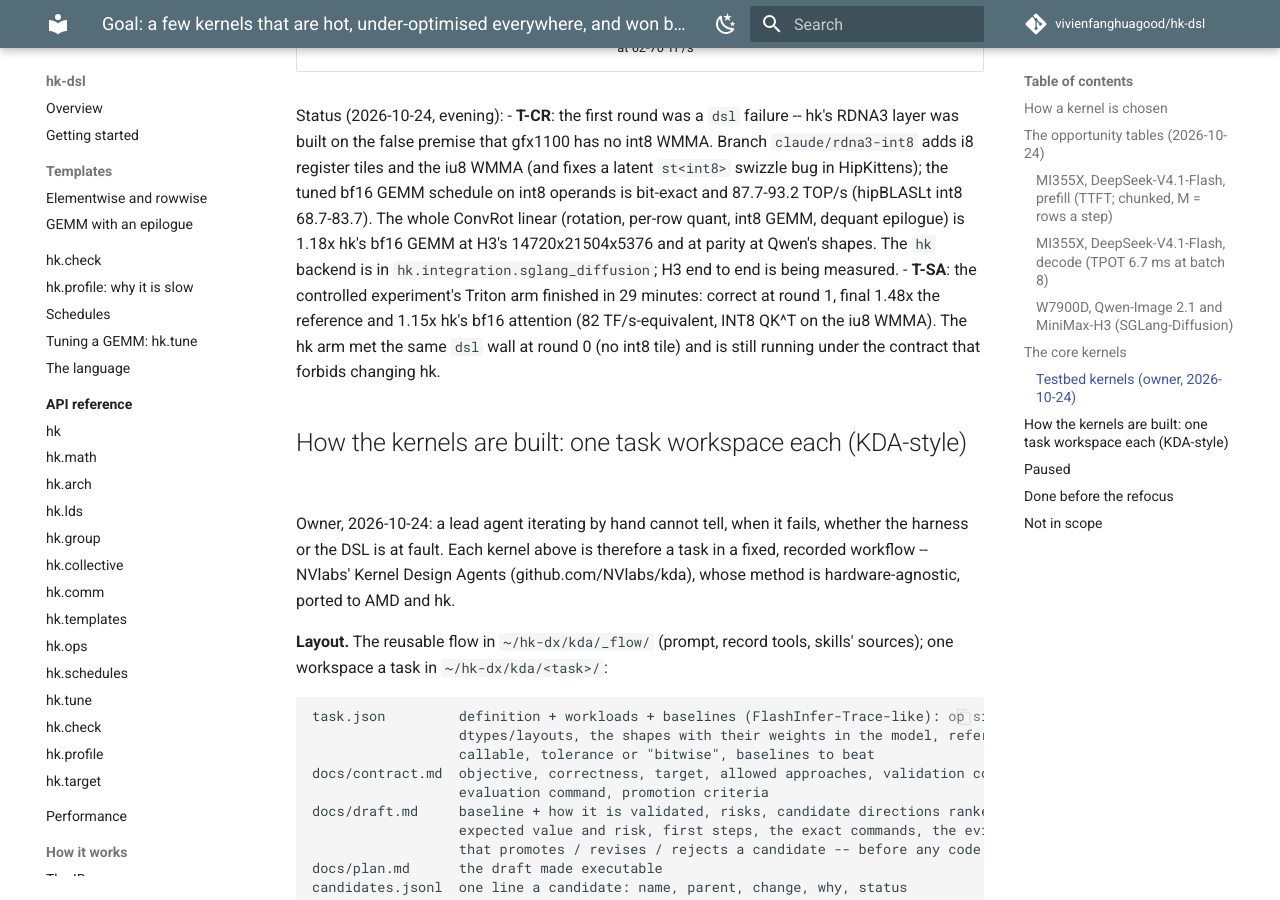
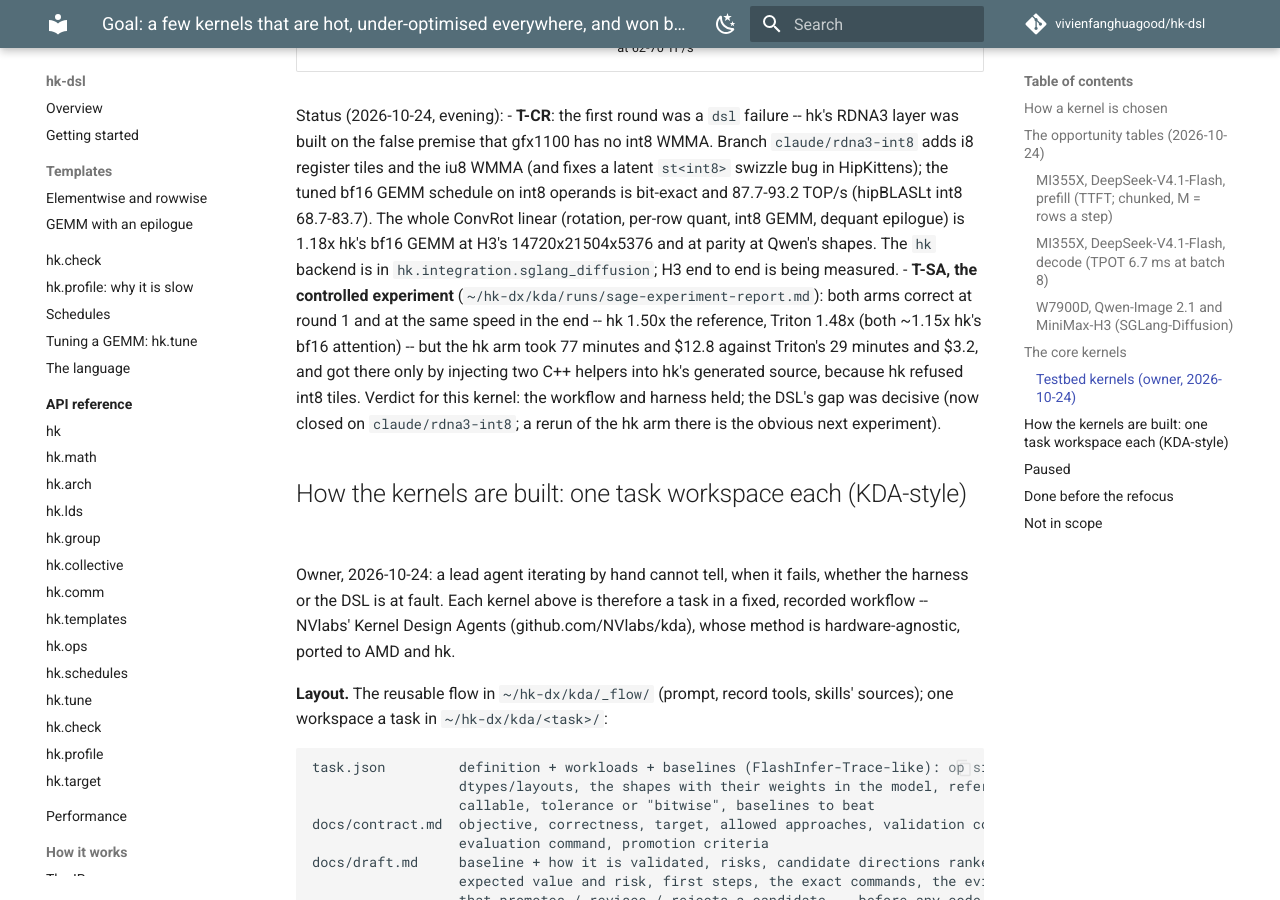
Before and after one commit to vivienfanghuagood/hk-dsl, an MkDocs documentation site: the page built from docs/design/e2e-goal.md, in a window 1280 px wide and 900 px high, scrolled down 4938 px. Built offline with MkDocs 1.6.1 and Material for MkDocs 9.7.7, drawn with Linux system fonts in a browser that asks for light colours; comment, search, counter and statistics services are not loaded.

Commit message:
docs/design/e2e-goal: the controlled experiment's result
Co-Authored-By: Claude <noreply@anthropic.com>

```diff
--- a/docs/design/e2e-goal.md
+++ b/docs/design/e2e-goal.md
@@ -113,11 +113,14 @@ Status (2026-10-24, evening):
   (rotation, per-row quant, int8 GEMM, dequant epilogue) is 1.18x hk's bf16 GEMM
   at H3's 14720x21504x5376 and at parity at Qwen's shapes. The `hk` backend is in
   `hk.integration.sglang_diffusion`; H3 end to end is being measured.
-- **T-SA**: the controlled experiment's Triton arm finished in 29 minutes:
-  correct at round 1, final 1.48x the reference and 1.15x hk's bf16 attention
-  (82 TF/s-equivalent, INT8 QK^T on the iu8 WMMA). The hk arm met the same
-  `dsl` wall at round 0 (no int8 tile) and is still running under the contract
-  that forbids changing hk.
+- **T-SA, the controlled experiment** (`~/hk-dx/kda/runs/sage-experiment-report.md`):
+  both arms correct at round 1 and at the same speed in the end -- hk 1.50x the
+  reference, Triton 1.48x (both ~1.15x hk's bf16 attention) -- but the hk arm took
+  77 minutes and $12.8 against Triton's 29 minutes and $3.2, and got there only by
+  injecting two C++ helpers into hk's generated source, because hk refused int8
+  tiles. Verdict for this kernel: the workflow and harness held; the DSL's gap
+  was decisive (now closed on `claude/rdna3-int8`; a rerun of the hk arm there is
+  the obvious next experiment).
 
 ## How the kernels are built: one task workspace each (KDA-style)
 
```
